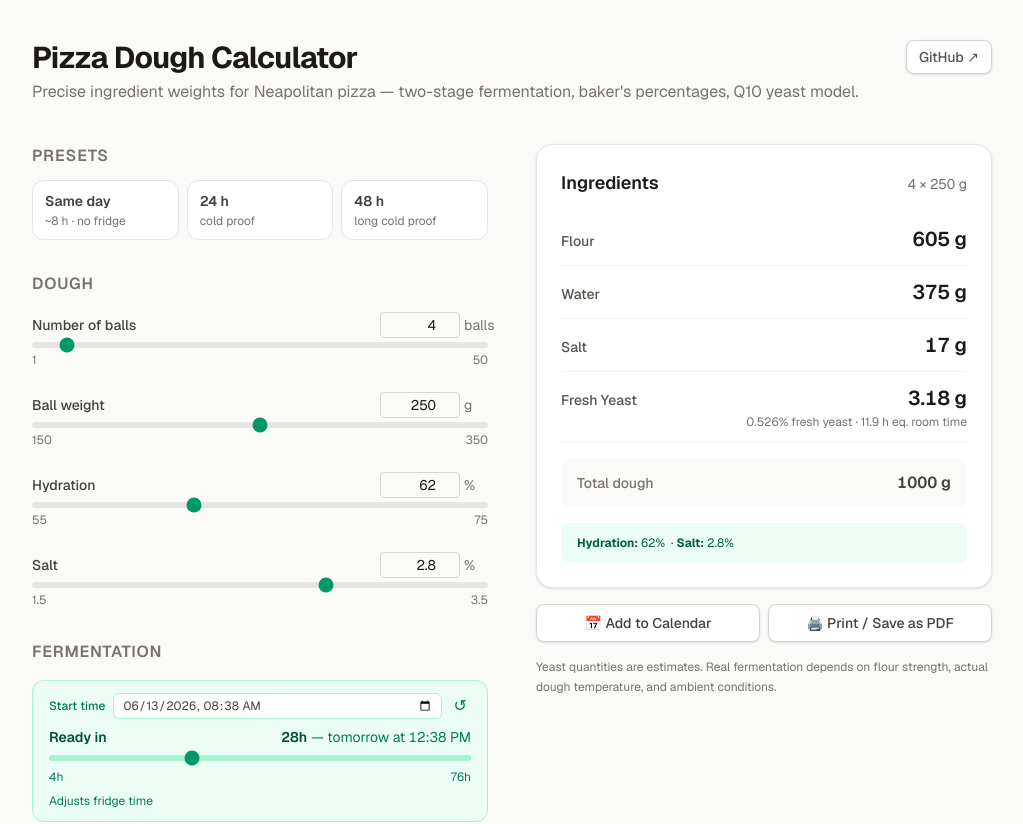
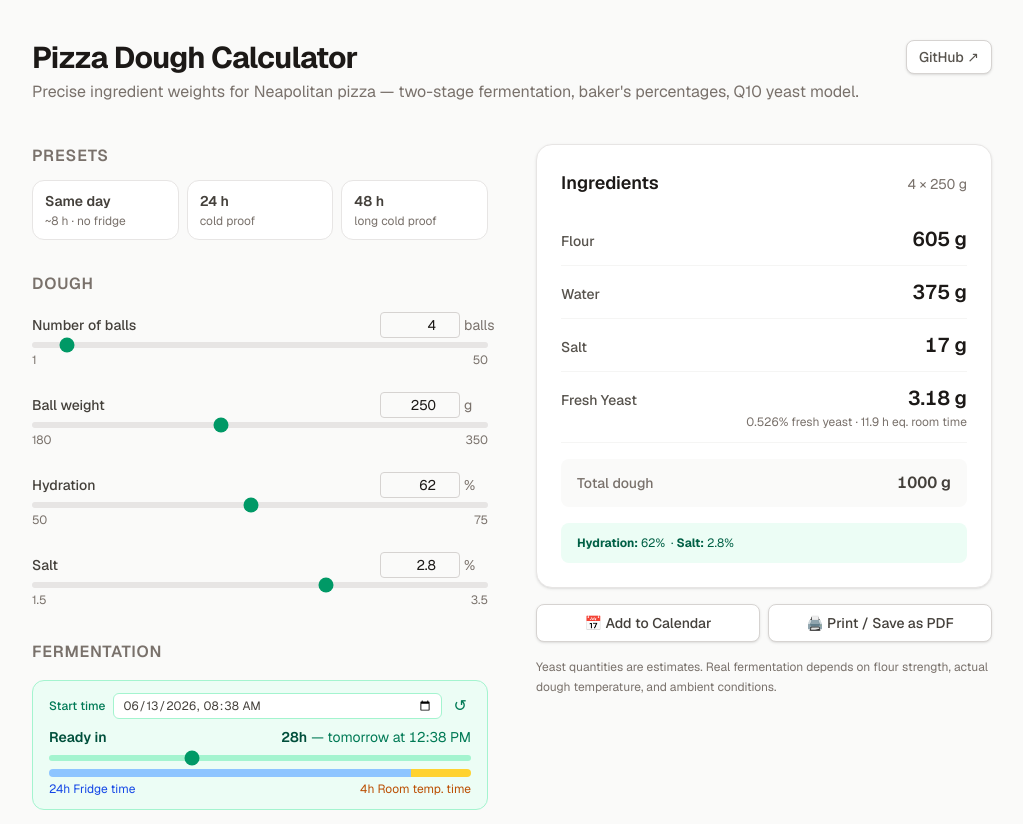
Before and after one commit to TobiasPfeil02/pizza-calc, a Next.js app: page / in a window 1280 px wide. Shown: the top 824 px of the page, without its empty margins (128-1151 px from the left). Built offline with nearby package versions, Linux system fonts and the light colour scheme; no server answers.

Commit message:
Small adjustments

```diff
--- a/src/app/globals.css
+++ b/src/app/globals.css
@@ -6,6 +6,7 @@
 
 @media print {
   @page {
+    size: A4 portrait;
     margin: 1.8cm 2cm;
   }
   body {
--- a/src/components/ReadyTimeSlider.tsx
+++ b/src/components/ReadyTimeSlider.tsx
@@ -118,7 +118,7 @@ export function ReadyTimeSlider({
         type="range"
         min={sliderMin}
         max={sliderMax}
-        step={0.5}
+        step={0.25}
         value={totalHours}
         onChange={(e) => handleSliderChange(parseFloat(e.target.value))}
         className="h-1.5 w-full cursor-pointer appearance-none rounded-full bg-emerald-200 accent-emerald-600"
@@ -129,12 +129,33 @@ export function ReadyTimeSlider({
         aria-valuetext={formatDuration(totalHours)}
       />
 
-      <div className="flex justify-between text-xs text-emerald-700">
-        <span>{formatDuration(sliderMin)}</span>
-        <span>{formatDuration(sliderMax)}</span>
-      </div>
-
-      <p className="text-xs text-emerald-700">{t.prepNote}</p>
+      {/* Timeline bar: fridge (blue) → room temp (amber) */}
+      {totalHours > 0 && (
+        <div className="space-y-1">
+          <div className="flex h-2 w-full overflow-hidden rounded-full">
+            {fridgeTime > 0 && (
+              <div
+                className="bg-blue-300 transition-[width] duration-150"
+                style={{ width: `${(fridgeTime / totalHours) * 100}%` }}
+              />
+            )}
+            {roomTime > 0 && (
+              <div
+                className="bg-amber-300 transition-[width] duration-150"
+                style={{ width: `${(roomTime / totalHours) * 100}%` }}
+              />
+            )}
+          </div>
+          <div className="flex text-xs">
+            {fridgeTime > 0 && (
+              <span className="text-blue-700">{formatDuration(fridgeTime)} {t.fridgeTime}</span>
+            )}
+            {roomTime > 0 && (
+              <span className="ml-auto text-amber-700">{formatDuration(roomTime)} {t.roomTime}</span>
+            )}
+          </div>
+        </div>
+      )}
     </div>
   );
 }
--- a/src/components/RecipePrintView.tsx
+++ b/src/components/RecipePrintView.tsx
@@ -94,6 +94,19 @@ export function RecipePrintView({ state, result }: Props) {
       <p className="border-t border-gray-200 pt-4 text-xs text-gray-400">
         {t.yeastNote}
       </p>
+
+      {/* Mixing instructions — first FAQ item only */}
+      <div className="mt-6 border-t border-gray-200 pt-4">
+        <h2 className="mb-2 text-xs font-semibold uppercase tracking-widest text-gray-400">
+          {t.instructionsTitle}
+        </h2>
+        <h3 className="mb-1 text-sm font-semibold">{t.faq[0].q}</h3>
+        {t.faq[0].a.split("\n\n").map((para, j) => (
+          <p key={j} className={`text-xs leading-relaxed text-gray-600 ${j > 0 ? "mt-1.5" : ""}`}>
+            {para}
+          </p>
+        ))}
+      </div>
     </div>
   );
 }
--- a/src/lib/dough.ts
+++ b/src/lib/dough.ts
@@ -37,13 +37,13 @@ export const DEFAULTS: DoughState = {
 
 export const RANGES = {
   ballsCount:   { min: 1,   max: 50,  step: 1   },
-  ballWeight:   { min: 150, max: 350, step: 5   },
-  waterPercent: { min: 55,  max: 75,  step: 0.5 },
+  ballWeight:   { min: 180, max: 350, step: 5   },
+  waterPercent: { min: 50,  max: 75,  step: 0.5 },
   saltPercent:  { min: 1.5, max: 3.5, step: 0.1 },
-  roomTime:     { min: 0,   max: 48,  step: 0.5 },
-  roomTemp:     { min: 15,  max: 30,  step: 0.5 },
-  fridgeTime:   { min: 0,   max: 72,  step: 1   },
-  fridgeTemp:   { min: 3,   max: 8,   step: 0.5 },
+  roomTime:     { min: 0,   max: 12,  step: 0.25 },
+  roomTemp:     { min: 15,  max: 30,  step: 0.5  },
+  fridgeTime:   { min: 0,   max: 72,  step: 0.25 },
+  fridgeTemp:   { min: 3,   max: 12,   step: 0.5 },
 } as const;
 
 // All tunable constants in one place. See spec Section 3.5.
--- a/src/lib/i18n.ts
+++ b/src/lib/i18n.ts
@@ -82,8 +82,9 @@ export interface Translations {
   icsEvtTakeOut: string;
   icsEvtReady: string;
 
-  // FAQ
+  // FAQ / Instructions
   faqTitle: string;
+  instructionsTitle: string;
   faq: { q: string; a: string }[];
 
   // Footer
@@ -160,6 +161,7 @@ const en: Translations = {
   icsEvtReady: "Pizza time! 🍕",
 
   faqTitle: "FAQ & Instructions",
+  instructionsTitle: "Instructions",
   faq: [
     {
       q: "How do I mix and develop the dough?",
@@ -261,6 +263,7 @@ const de: Translations = {
   icsEvtReady: "Pizza-Zeit! 🍕",
 
   faqTitle: "FAQ & Anleitung",
+  instructionsTitle: "Anleitung",
   faq: [
     {
       q: "Wie mische und entwickle ich den Teig?",
```
